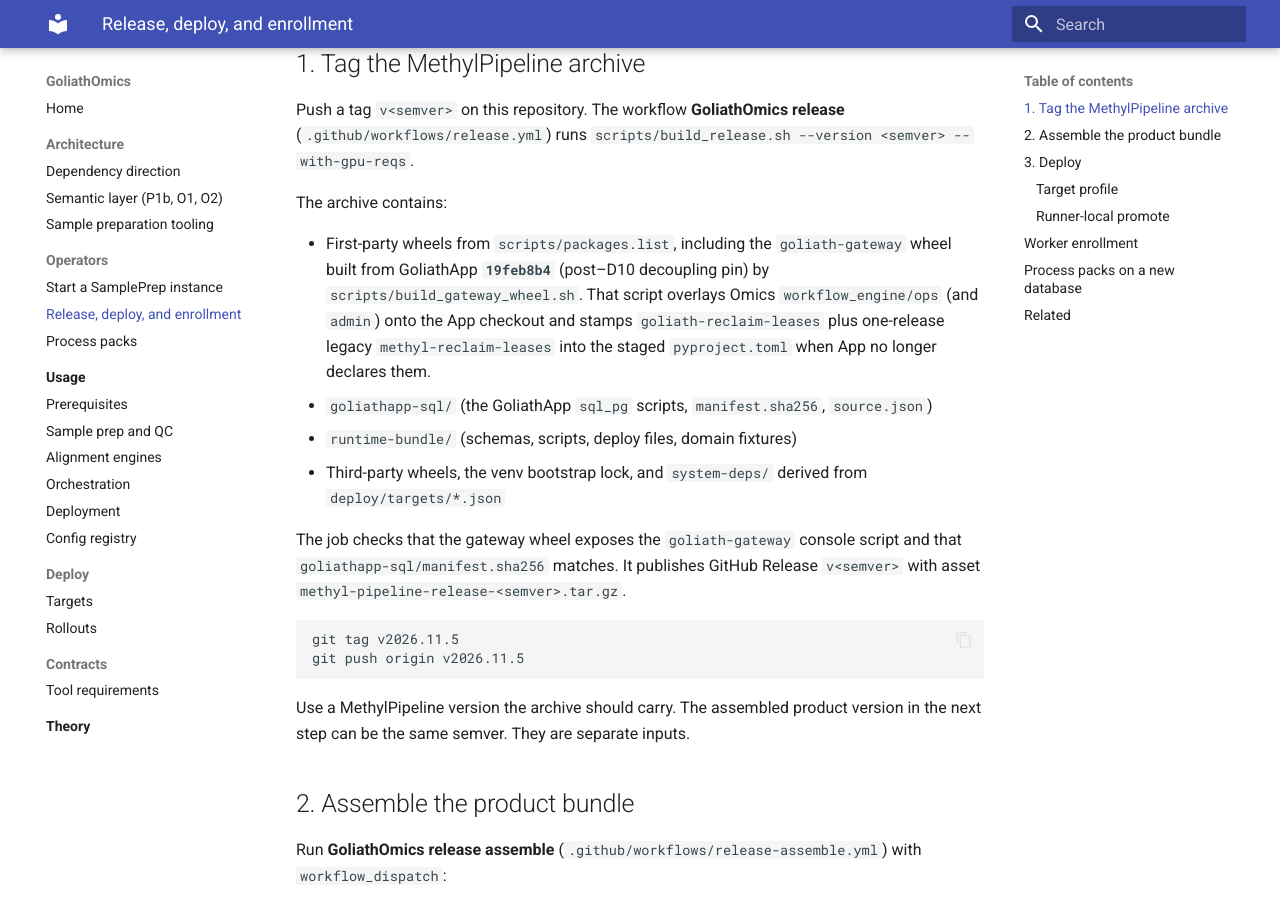
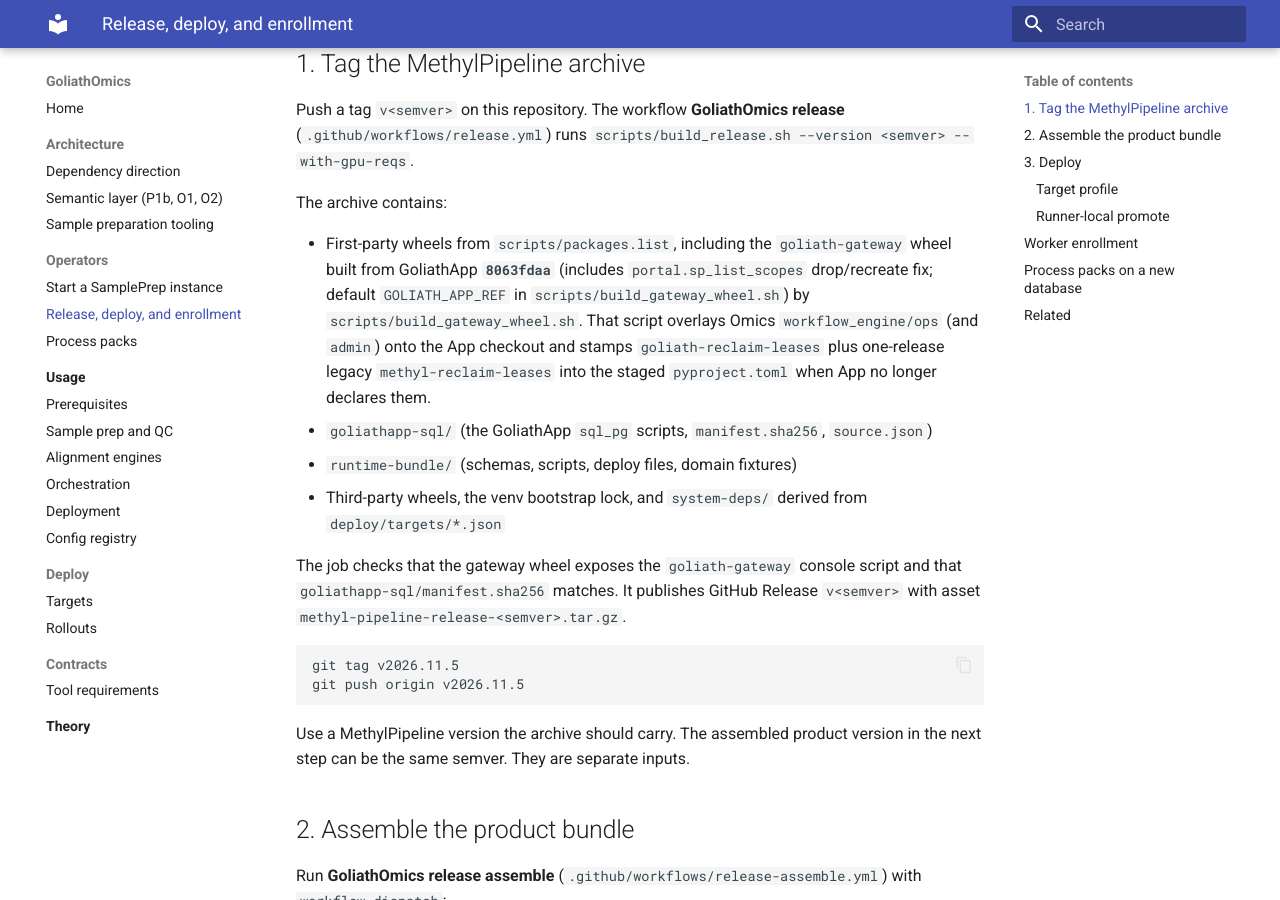
Before and after one commit to Goliath-Research/GoliathOmics, an MkDocs documentation site: the page built from docs/operators/release.md, in a window 1280 px wide and 900 px high, scrolled down 369 px. Built offline with MkDocs 1.6.1 and Material for MkDocs 9.7.7, drawn with Linux system fonts in a browser that asks for light colours.

Commit message:
chore: bump default GoliathApp pin to 8063fdaa for gateway wheel and SQL (#92)
Align build_gateway_wheel default GOLIATH_APP_REF, PR workflow gateway
checkout, and release operator docs with GoliathApp main (sp_list_scopes fix).

Co-authored-by: Cursor Agent <cursoragent@cursor.com>

```diff
--- a/docs/operators/release.md
+++ b/docs/operators/release.md
@@ -10,7 +10,7 @@ Push a tag `v<semver>` on this repository. The workflow **GoliathOmics release**
 
 The archive contains:
 
-- First-party wheels from `scripts/packages.list`, including the `goliath-gateway` wheel built from GoliathApp **`19feb8b4`** (post–D10 decoupling pin) by `scripts/build_gateway_wheel.sh`. That script overlays Omics `workflow_engine/ops` (and `admin`) onto the App checkout and stamps `goliath-reclaim-leases` plus one-release legacy `methyl-reclaim-leases` into the staged `pyproject.toml` when App no longer declares them.
+- First-party wheels from `scripts/packages.list`, including the `goliath-gateway` wheel built from GoliathApp **`8063fdaa`** (includes `portal.sp_list_scopes` drop/recreate fix; default `GOLIATH_APP_REF` in `scripts/build_gateway_wheel.sh`) by `scripts/build_gateway_wheel.sh`. That script overlays Omics `workflow_engine/ops` (and `admin`) onto the App checkout and stamps `goliath-reclaim-leases` plus one-release legacy `methyl-reclaim-leases` into the staged `pyproject.toml` when App no longer declares them.
 - `goliathapp-sql/` (the GoliathApp `sql_pg` scripts, `manifest.sha256`, `source.json`)
 - `runtime-bundle/` (schemas, scripts, deploy files, domain fixtures)
 - Third-party wheels, the venv bootstrap lock, and `system-deps/` derived from `deploy/targets/*.json`
```
Also changed, not shown: 2 other files.
